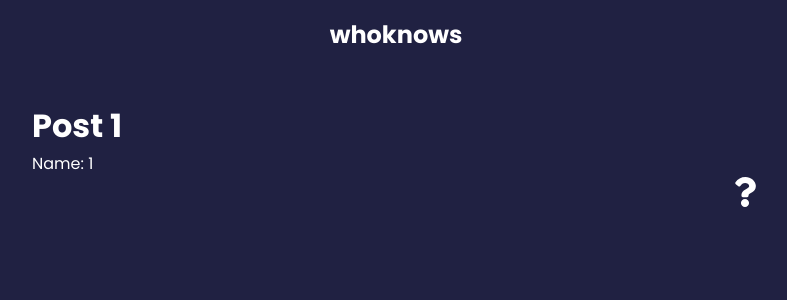
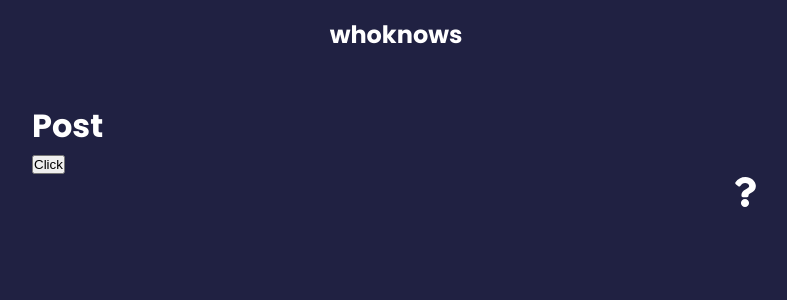
Before and after one commit to wlowry88/feedback-app, a React (Create React App) app: page /post/1/1 in a window 1280 px wide. Shown: the top 300 px of the page, without its empty margins (244-1031 px from the left). Built offline with nearby package versions, Linux system fonts and the light colour scheme.

Commit message:
used wildcard url matcher to build sub route in component

```diff
--- a/src/App.js
+++ b/src/App.js
@@ -38,7 +38,7 @@
             }>
             </Route>
             <Route path='/about' element={ <AboutPage /> } />
-            <Route path='/post/:id/:name' element={ <Post /> } />
+            <Route path='/post/*' element={ <Post /> } />
           </Routes>
           <AboutIconLink />
         </div>
--- a/src/components/Post.jsx
+++ b/src/components/Post.jsx
@@ -1,12 +1,25 @@
 import React from 'react'
-import { useParams } from 'react-router-dom'
+import { Navigate, useNavigate, Routes, Route } from 'react-router-dom'
 
 function Post () {
-  const params = useParams()
+  const status = 200
+  const navigate = useNavigate()
+
+  const onClick = () => {
+    console.log('Hello')
+    navigate('/about')
+  }
+
+  if (status === 404) {
+    return <Navigate to='/notfound' />
+  }
   return (
     <div>
-      <h1>Post {params.id}</h1>
-      <p>Name: {params.name}</p>
+      <h1>Post</h1>
+      <button onClick={onClick}>Click</button>
+      <Routes>
+        <Route path='/show' element={<h1>Showing it</h1>} />
+      </Routes>
     </div>
   )
 }
```
